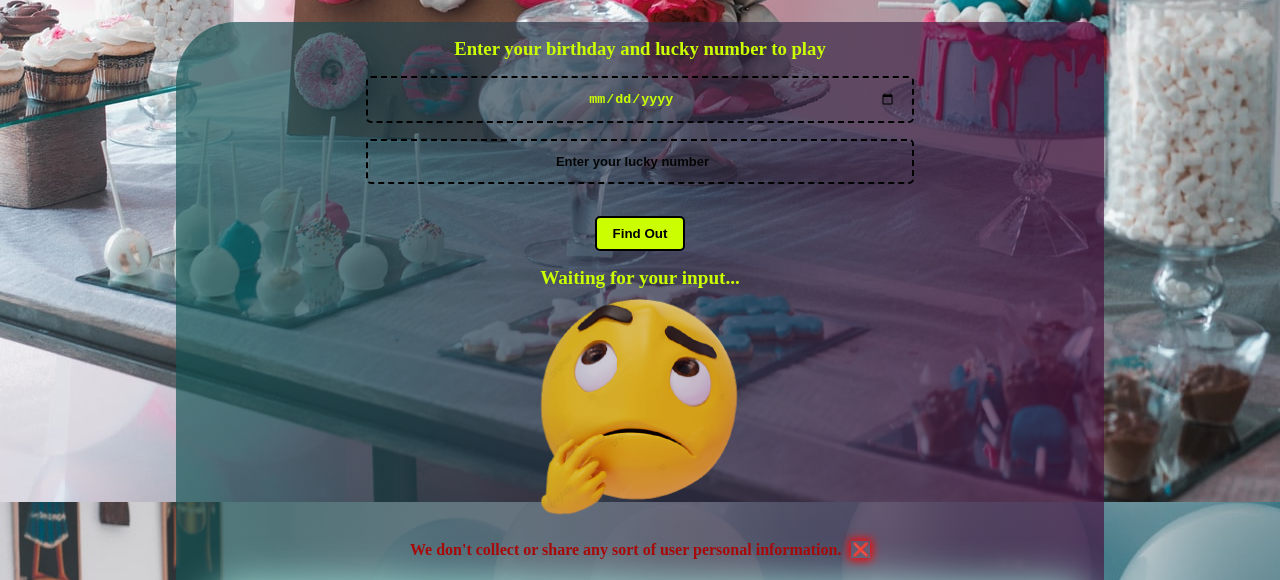
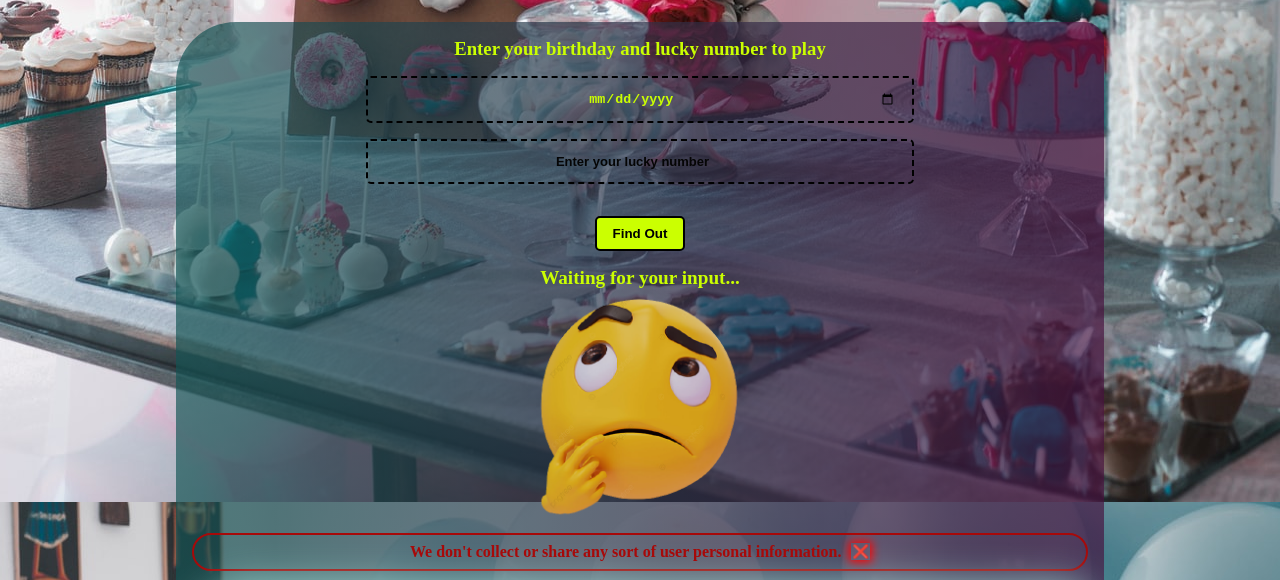
Before and after one commit to jeetech77/Lucky-Birthday, a plain HTML site: page index.html in a window 1280 px wide. Shown: the part 778-1358 px from the top of the page. Drawn offline with Linux system fonts and the light colour scheme.

Commit message:
Style : Privacy styling

```diff
--- a/style.css
+++ b/style.css
@@ -101,6 +101,7 @@ body {
 }
 
 .privacy{
+    border: 2px solid #a70909;
     transition: all .1s;
     display: flex;
     justify-content: center;
```
